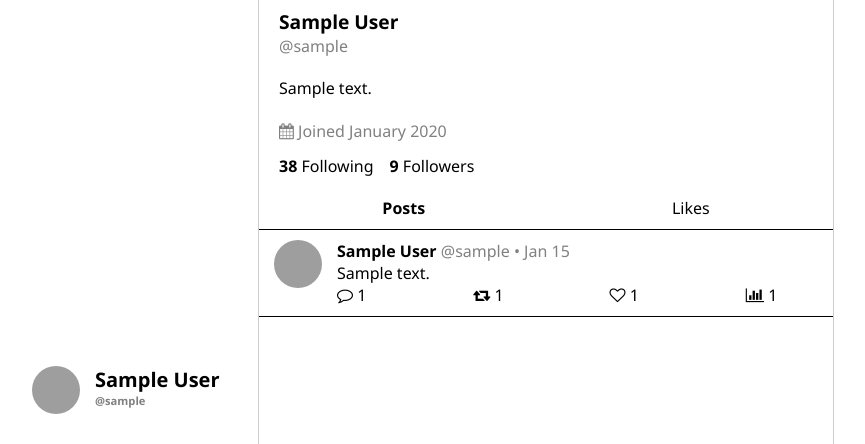
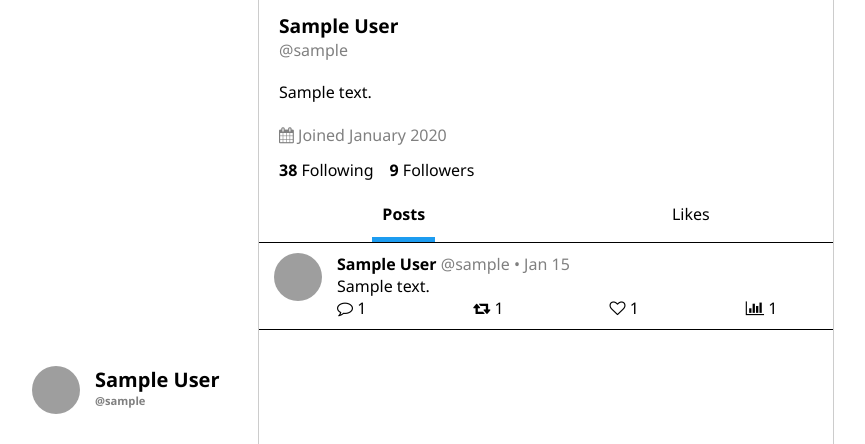
Before and after one commit to CelineTrann/twitter_clone, a Django app: a page that uses posts/templates/profile.html in a window 1280 px wide. Shown: the part 356-800 px from the top of the page, without its empty margins (126-991 px from the left). Run offline with Django 4.2, Linux system fonts and the light colour scheme; a user stored in the database is signed in; tables that the repository leaves empty hold one stand-in row (values such as "Sample post"); grey boxes are pictures that could not be loaded.

Commit message:
Add styling for header of templates

```diff
--- a/posts/static/profile-styles.css
+++ b/posts/static/profile-styles.css
@@ -1,8 +1,10 @@
+/* Timeline Header */
 .profile-header {
     display: flex;
     align-items: center;
     width: 100%;
     padding: 10px 20px;
+    border-bottom: none;
 }
 
 .profile-back {
@@ -25,12 +27,15 @@
     margin-left: 10px;
 }
 
+/* Profile Content */
 .profile-content {
     height: 60vh;
     display: flex;
     flex-direction: column;
+    margin-bottom: 10px;
 }
 
+/* Profile Images */
 .profile-banner {
     height: 160%;
     background-image: url(https://www.schemecolor.com/wallpaper?i=4334&desktop);
@@ -66,6 +71,7 @@
     cursor: pointer;
 }
 
+/* Profile Info Text  */
 .profile-info {
     height: 100%;
     padding: 10px 20px;
@@ -100,12 +106,8 @@
     text-decoration: underline;
 }
 
-/* Tweets */
-.profile-tweets {
-    width: 100%;
-}
-
-.profile-tweet-options {
+/* Options Buttons */
+.profile-options {
     width: 100%;
     display: flex;
     justify-content: center;
@@ -116,14 +118,19 @@
     flex-grow: 1;
     text-align: center;
     vertical-align: middle;
-    padding: 10px 0;
-    margin-top: 10px;
 }
 
 .option-btn:hover {
     background-color: var(--gray-hover);
 }
 
+.option {
+    display: inline-block;
+    height: 100%;
+    padding: 12px 10px;
+}
+
 .current-option {
     font-weight: 700;
+    border-bottom: 5px solid var(--twitter-blue);
 }
--- a/posts/templates/profile.html
+++ b/posts/templates/profile.html
@@ -10,7 +10,10 @@
     <a href="{% url 'home' %}" class="profile-back">
         <i class="fa fa-arrow-left" aria-hidden="true"></i>
     </a>
-    <span class="username-header"><b>{{ profile.user.username }}</b></span>
+    <div class="username-header">
+        <div><b>{{ profile.display_name }}</b></div>
+        <div class="handle">{{ profile.user.username }}</div>
+    </div>
 </div>
 <div class="profile-content">
     <div class="profile-banner"></div>
@@ -36,15 +39,22 @@
         </p>
     </div>
     <div class="follow">
-        <p><b>38</b> Following</p>
-        <p><b>9</b> Followers</p>
+        <p><b>38</b> <a href="{% url 'following' profile.user.username %}">Following</a></p>
+        <p><b>9</b> <a href="{% url 'followers' profile.user.username %}">Followers</a></p>
     </div>
 </div>
-<div class="profile-tweets">
-    <div class="profile-tweet-options">
-        <div class="option-btn current-option">Posts</div>
-        <div class="option-btn">Likes</div>
-    </div>
+
+<div class="profile-options">
+    <a href="" class="option-btn">
+        <div class="option current-option ">
+            Posts
+        </div>
+    </a>
+    <a href="" class="option-btn">
+        <div class="option">
+            Likes
+        </div>
+    </a>
 </div>
 
 {% for tweet in Tweets %}
```
Also changed, not shown: posts/templates/follow.html (added, +43 -0 lines), posts/static/base-styles.css (line endings or trailing spaces).
